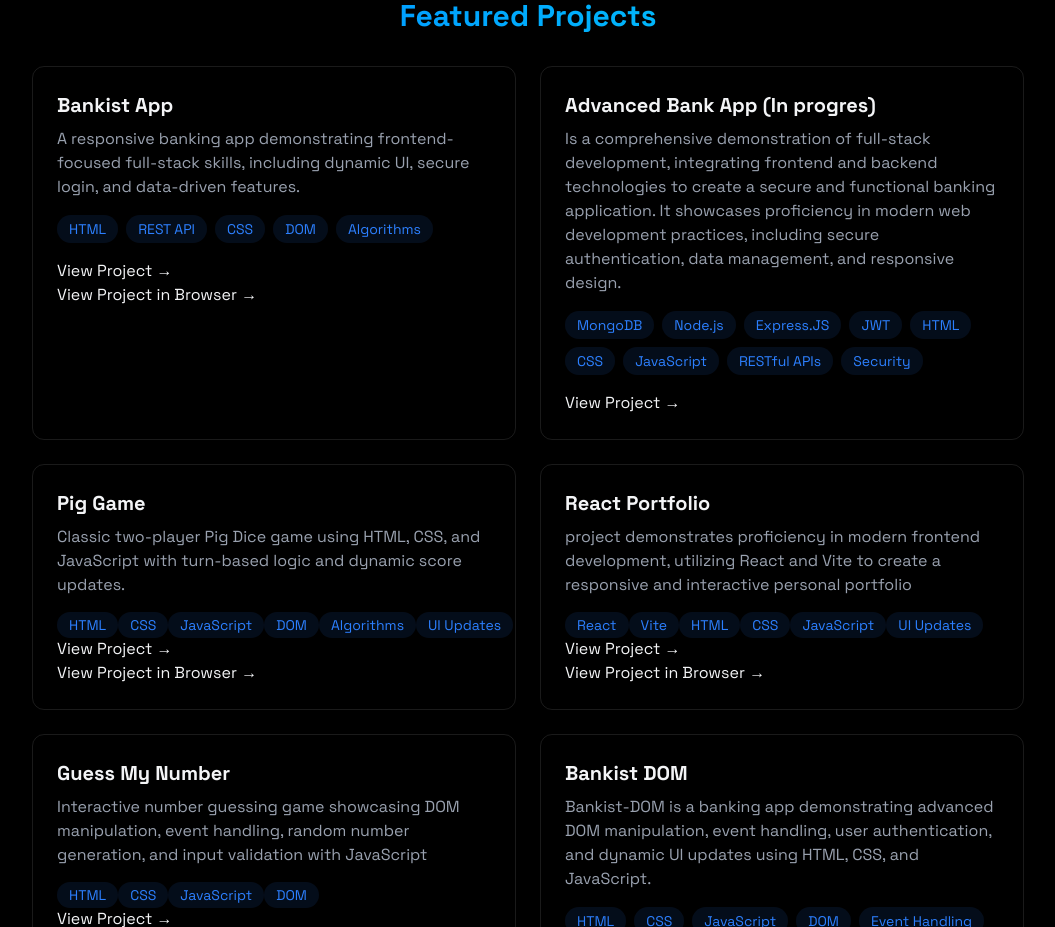
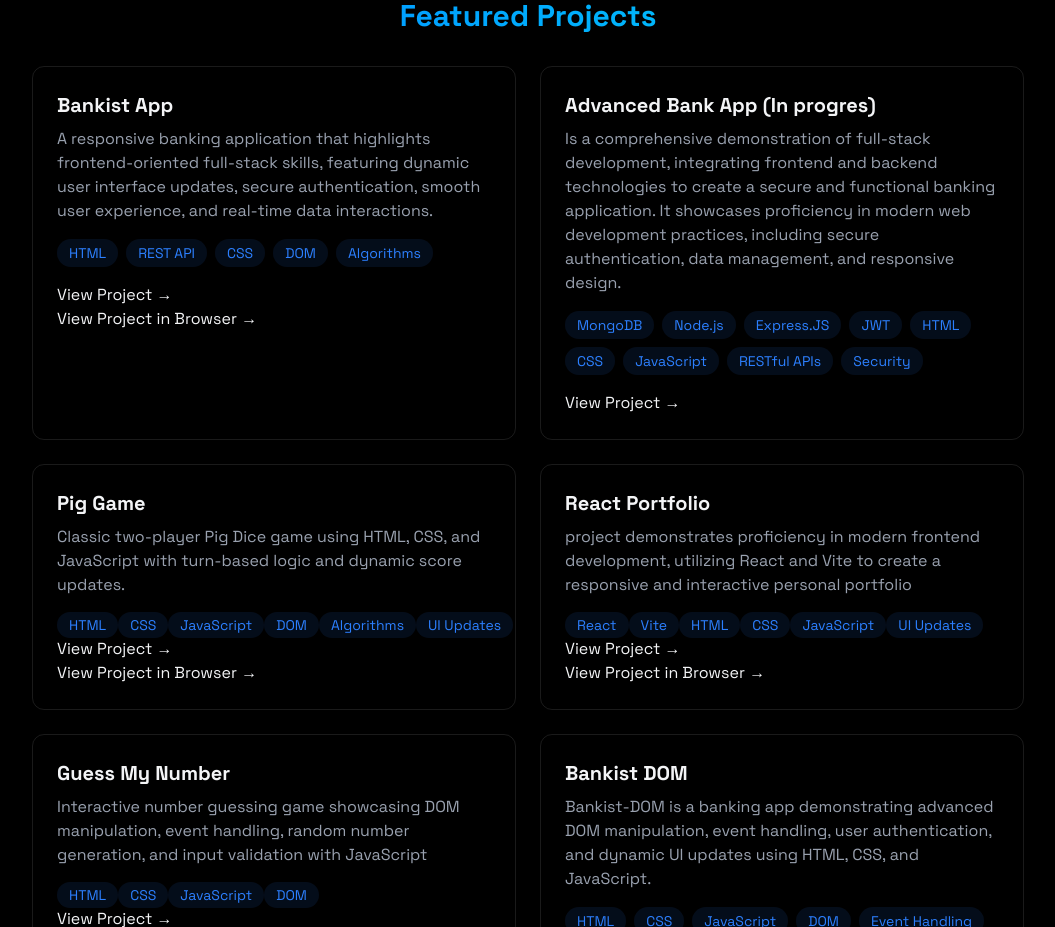
Before and after one commit to DaielCode/Daniel-portfolio, a React (Vite) app: page / in a window 1280 px wide. Shown: the part 1740-2667 px from the top of the page, without its empty margins (112-1167 px from the left). Built offline with nearby package versions, Linux system fonts and the light colour scheme.

Commit message:
New form

```diff
--- a/src/components/Projects.jsx
+++ b/src/components/Projects.jsx
@@ -15,9 +15,10 @@
             <div className="p-6 rounded-xl border border-white/10 hover:-translate-y-1 hover:border-blue-500/30 hover:shadow-[0_2px_8px_rgba(59,130,246,0.1)] transition-all">
               <h3 className="text-xl font-bold mb-2">Bankist App</h3>
               <p className="text-gray-400 mb-4">
-                A responsive banking app demonstrating frontend-focused
-                full-stack skills, including dynamic UI, secure login, and
-                data-driven features.
+                A responsive banking application that highlights
+                frontend-oriented full-stack skills, featuring dynamic user
+                interface updates, secure authentication, smooth user
+                experience, and real-time data interactions.
               </p>
               <div className="flex flex-wrap gap-2 mb-4">
                 {["HTML", "REST API", "CSS", "DOM", "Algorithms"].map(
```
